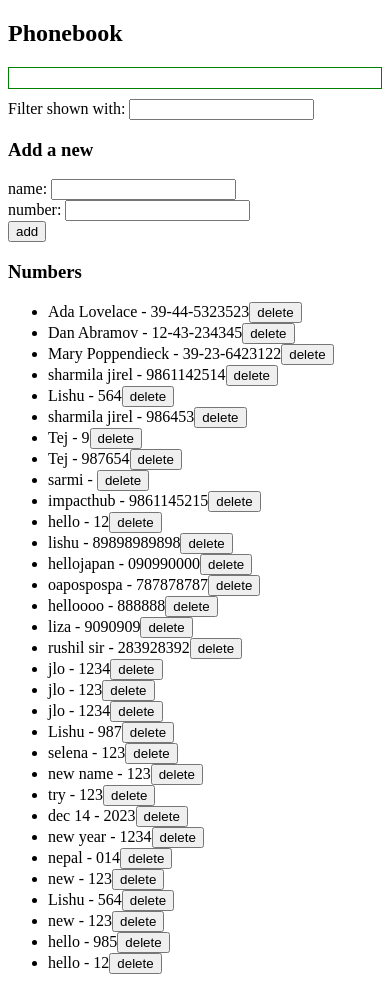
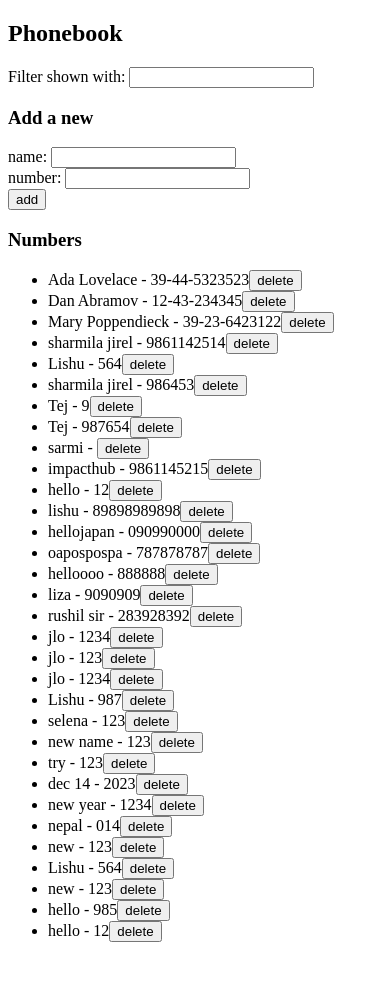
Before and after one commit to sharmila657/fullstackopen-exercises, a React (Vite) app in the folder part2/Phonebook/: page / in a window 390 px wide. After the commit the page ends 958 px from the top, so only its background shows below. Built offline with nearby package versions, Linux system fonts and the light colour scheme; data requests are answered from the project's data file.

Commit message:
slit change in Phonebook.

```diff
--- a/part2/Phonebook/src/App.jsx
+++ b/part2/Phonebook/src/App.jsx
@@ -9,7 +9,7 @@ const App = () => {
   const [newName, setNewName] = useState('')
   const [newVal, setNewVal] = useState('')
   const [searchVal, setSearchVal] = useState('')
-  const [notification, setNotification] = useState('null');
+  const [notification, setNotification] = useState('');
 
   useEffect(() => {
     personsServices.getAll()
```
